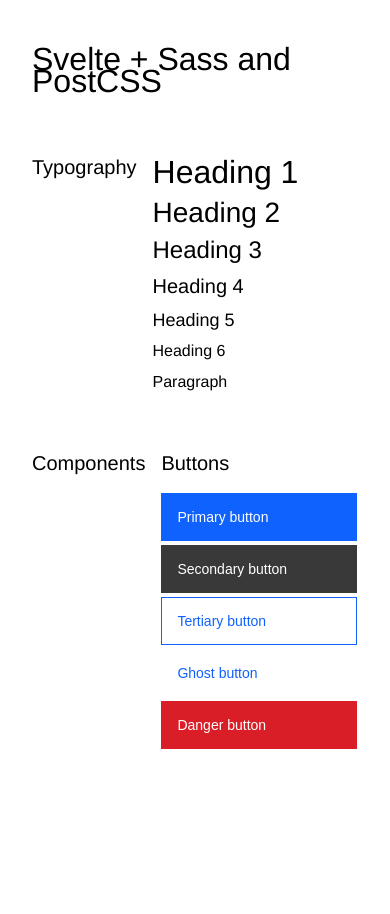
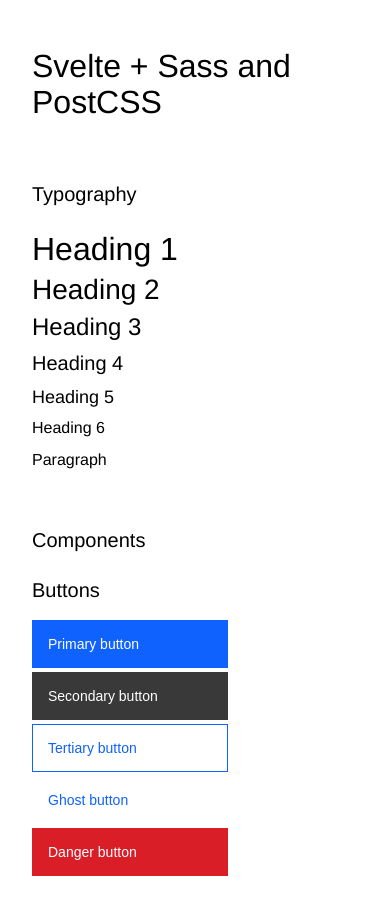
Before and after one commit to stuymedova/svelte-scss, a Svelte app: page / in a window 390 px wide. Shown: the top 914 px of the page. Before the commit the page ends 844 px from the top, so only its background shows below. Built offline with nearby package versions, Linux system fonts and the light colour scheme; a web font is replaced by a local one.

Commit message:
feat(styles): add styles for mobile

```diff
--- a/src/styles/_page.scss
+++ b/src/styles/_page.scss
@@ -1,3 +1,7 @@
+header h1 {
+  line-height: 1.125;
+}
+
 header, main .grid-container {
   margin: 3rem 2rem;
 }
@@ -7,3 +11,9 @@
   grid-template-columns: 1fr 5fr;
   gap: 1rem;
 }
+
+@media screen and (max-width: 800px) {
+  .grid-container {
+    grid-template-columns: 1fr;
+  }
+}
```
